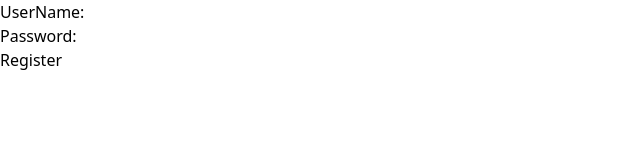
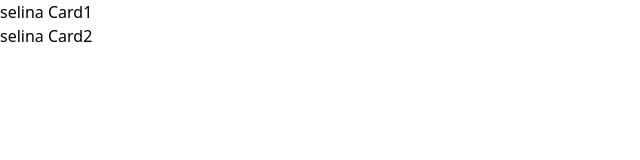
Before and after one commit to selina-islam/Play_With_React, a React (Vite) app: page / in a window 1280 px wide. Shown: the top 160 px of the page, without its empty margins (0-640 px from the left). Built offline with nearby package versions, Linux system fonts and the light colour scheme.

Commit message:
Class component & functional components

```diff
--- a/src/App.jsx
+++ b/src/App.jsx
@@ -1,11 +1,11 @@
 import React from 'react'
-import UserForm from './RefExample/UserForm'
-
+import Apps from './ClassComponent/Apps'
 
 function App() {
   return (
     <div>
-    <UserForm/>
+      <Apps />
+
     </div>
   )
 }
--- /dev/null
+++ b/src/ClassComponent/Apps.jsx
@@ -0,0 +1,16 @@
+import React from 'react'
+import Card1 from './Card1'
+import Card2 from './Card2'
+
+const Apps = () => {
+  return (
+          <div>
+
+                  <Card1 name='selina Card1'/>
+
+                  <Card2 name='selina Card2'/>
+    </div>
+  )
+}
+
+export default Apps
--- /dev/null
+++ b/src/ClassComponent/Card1.jsx
@@ -0,0 +1,8 @@
+function Card1(props) {
+        return (
+                <div>
+                       {props.name}
+                </div>
+        )
+}
+export default Card1;
--- /dev/null
+++ b/src/ClassComponent/Card2.jsx
@@ -0,0 +1,11 @@
+import React, { Component } from "react";
+
+
+class Card2 extends Component{
+        render() {
+                return (
+                        <div>{ this.props.name}</div>
+                )
+        }
+}
+export default Card2;
--- /dev/null
+++ b/src/Hooks/UseRef/UseRefExample.jsx
@@ -0,0 +1,53 @@
+import React, { useRef } from "react";
+// Import React and the useRef hook
+
+const UseRefExample = () => {
+  const userNameRef = useRef();
+  // Create a reference for the username input field
+
+  const passwordRef = useRef();
+  // Create a reference for the password input field
+
+  const handleSubmit = (e) => {
+    e.preventDefault();
+    // Prevent the form from refreshing the page on submit
+
+    const userName = userNameRef.current.value;
+    // Get the value entered in the username input field
+
+    const password = passwordRef.current.value;
+    // Get the value entered in the password input field
+
+    userNameRef.current.style.color = "red";
+    // Change the text color of the username input to red
+
+    console.log({ userName, password });
+    // Log the username and password to the console
+  };
+
+  return (
+    <div>
+      <form onSubmit={handleSubmit}>
+        {/* When the form is submitted, call the handleSubmit function */}
+
+        <div>
+          <label htmlFor="userName">UserName:</label>
+          <input type="text" id="userName" ref={userNameRef} />
+          {/* Attach the userNameRef to this input to access it using useRef */}
+        </div>
+
+        <div>
+          <label htmlFor="password">Password:</label>
+          <input type="password" id="password" ref={passwordRef} />
+          {/* Attach the passwordRef to this input to access it using useRef */}
+        </div>
+
+        <button type="submit">Register</button>
+        {/* Submit button for the form */}
+      </form>
+    </div>
+  );
+};
+
+export default UseRefExample;
+// Export the component so it can be used in other files
```
